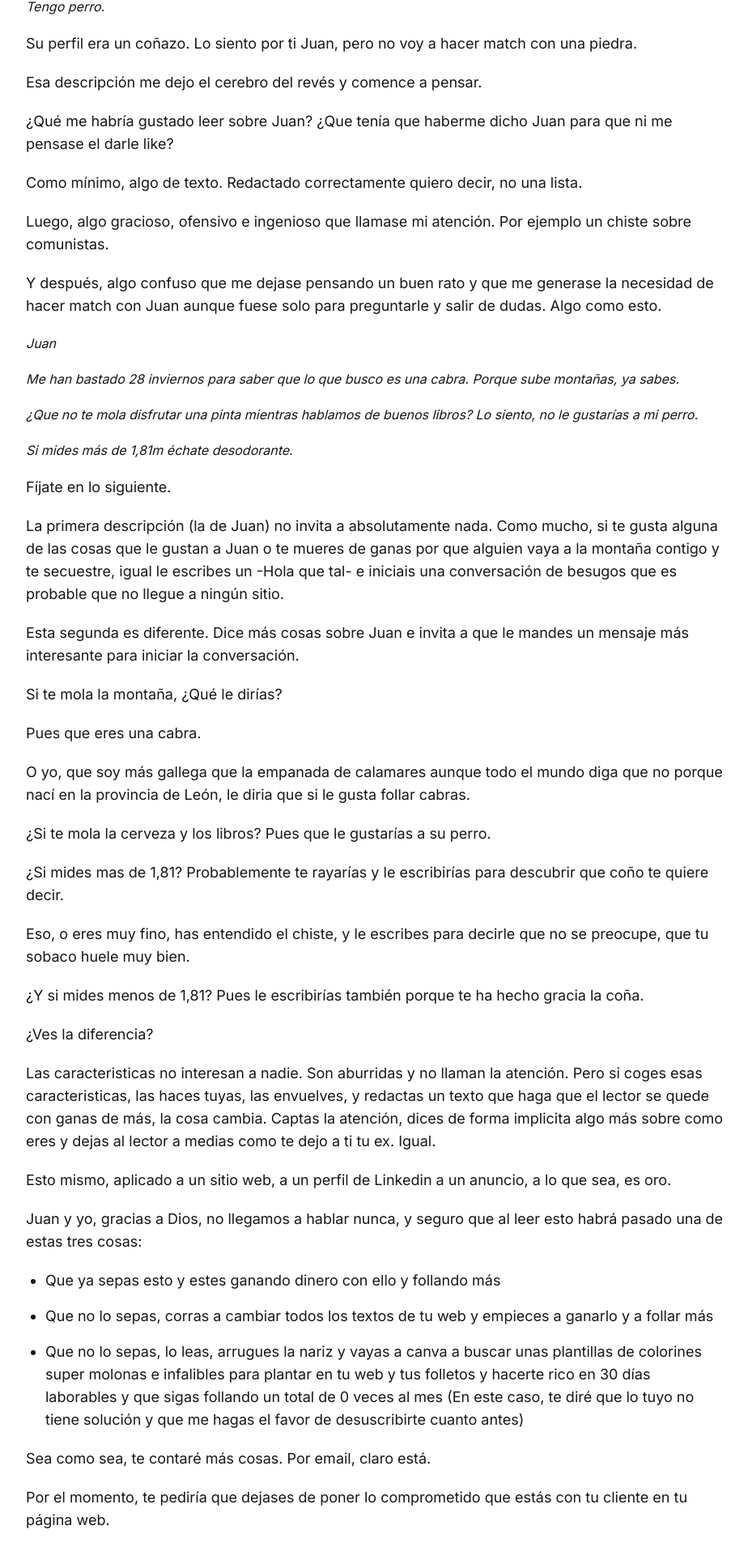
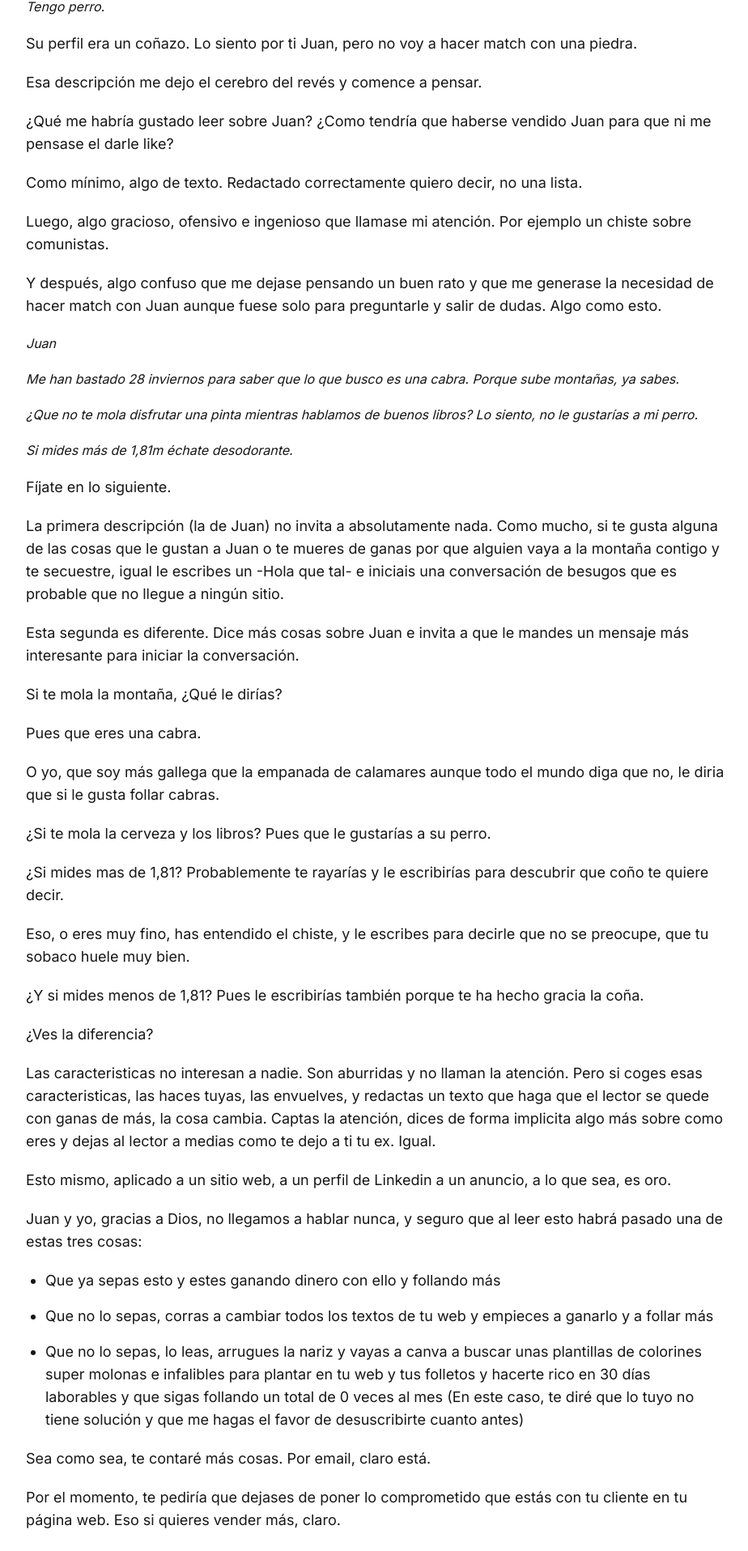
Before and after one commit to MariaLipiz/miraencomentarios, a Next.js app: page /bienvenido in a window 1280 px wide. Shown: the part 1416-3332 px from the top of the page at 81% size, without its empty margins (176-1100 px from the left). Built offline with nearby package versions, Linux system fonts and the light colour scheme.

Commit message:
Cambios numero de palabras

```diff
--- a/app/bienvenido/page.tsx
+++ b/app/bienvenido/page.tsx
@@ -91,7 +91,7 @@ export default function Bienvenido() {
         Esa descripción me dejo el cerebro del revés y comence a pensar.
       </p>
       <p className="text-base sm:text-lg font-normal">
-        ¿Qué me habría gustado leer sobre Juan? ¿Que tenía que haberme dicho Juan para que ni me pensase
+        ¿Qué me habría gustado leer sobre Juan? ¿Como tendría que haberse vendido Juan para que ni me pensase
         el darle like?
       </p>
       <p className="text-base sm:text-lg font-normal">
@@ -138,7 +138,7 @@ export default function Bienvenido() {
         Pues que eres una cabra.
       </p>
       <p className="text-base sm:text-lg font-normal">
-        O yo, que soy más gallega que la empanada de calamares aunque todo el mundo diga que no porque nací en la provincia de León, le diria que si le gusta follar cabras.
+        O yo, que soy más gallega que la empanada de calamares aunque todo el mundo diga que no, le diria que si le gusta follar cabras.
       </p>
       <p className="text-base sm:text-lg font-normal">
         ¿Si te mola la cerveza y los libros? Pues que le gustarías a su perro.
@@ -182,7 +182,7 @@ export default function Bienvenido() {
         Sea como sea, te contaré más cosas. Por email, claro está.
       </p>
       <p className="text-base sm:text-lg font-normal">
-        Por el momento, te pediría que dejases de poner lo comprometido que estás con tu cliente en tu página web.
+        Por el momento, te pediría que dejases de poner lo comprometido que estás con tu cliente en tu página web. Eso si quieres vender más, claro.
       </p>
       <p className="text-base sm:text-lg font-normal">
         Ya se que tus clientes son únicos y que tu negocio es especial, pero hazme el favor.
--- a/app/page.tsx
+++ b/app/page.tsx
@@ -82,8 +82,7 @@ export default function Home() {
       Un mileurista, una Charo, un comedoritos y tu abuela.
       </p>
       <p className="text-lg sm:text-lg font-normal">
-      Cada día envio un email hablando de esto y <strong>te doy una estrategia para hacer que las personas sientan
-      cosas y compren lo que vendas</strong>. Cada día, en tu bandeja de entrada, una estrategia por la que podría cobrarte.
+      Cada día envio un email hablando de esto y <strong>te doy una estrategia para hacer que las personas compren lo que vendas</strong> y con la que te venderé algo.
       </p>
 
       <p className="text-lg sm:text-lg font-normal">
@@ -100,7 +99,7 @@ export default function Home() {
       PD: Con esto conseguirás caerle mal a tu cuñado.
       </p>
       <p className="text-lg sm:text-lg font-medium">
-      PD2: Nada más apuntarte recibirás un <strong className="text-red-600">regalo</strong> en el que te cuento en 1.306 palabras lo que aprendí sobre copywriting de un chaval aburridisimo que conocí por Tinder.
+      PD2: Nada más apuntarte recibirás un <strong className="text-red-600">regalo</strong> en el que te cuento en 960 palabras lo que aprendí sobre copywriting de un chaval aburridisimo que conocí por Tinder.
       </p>
 
 
```
